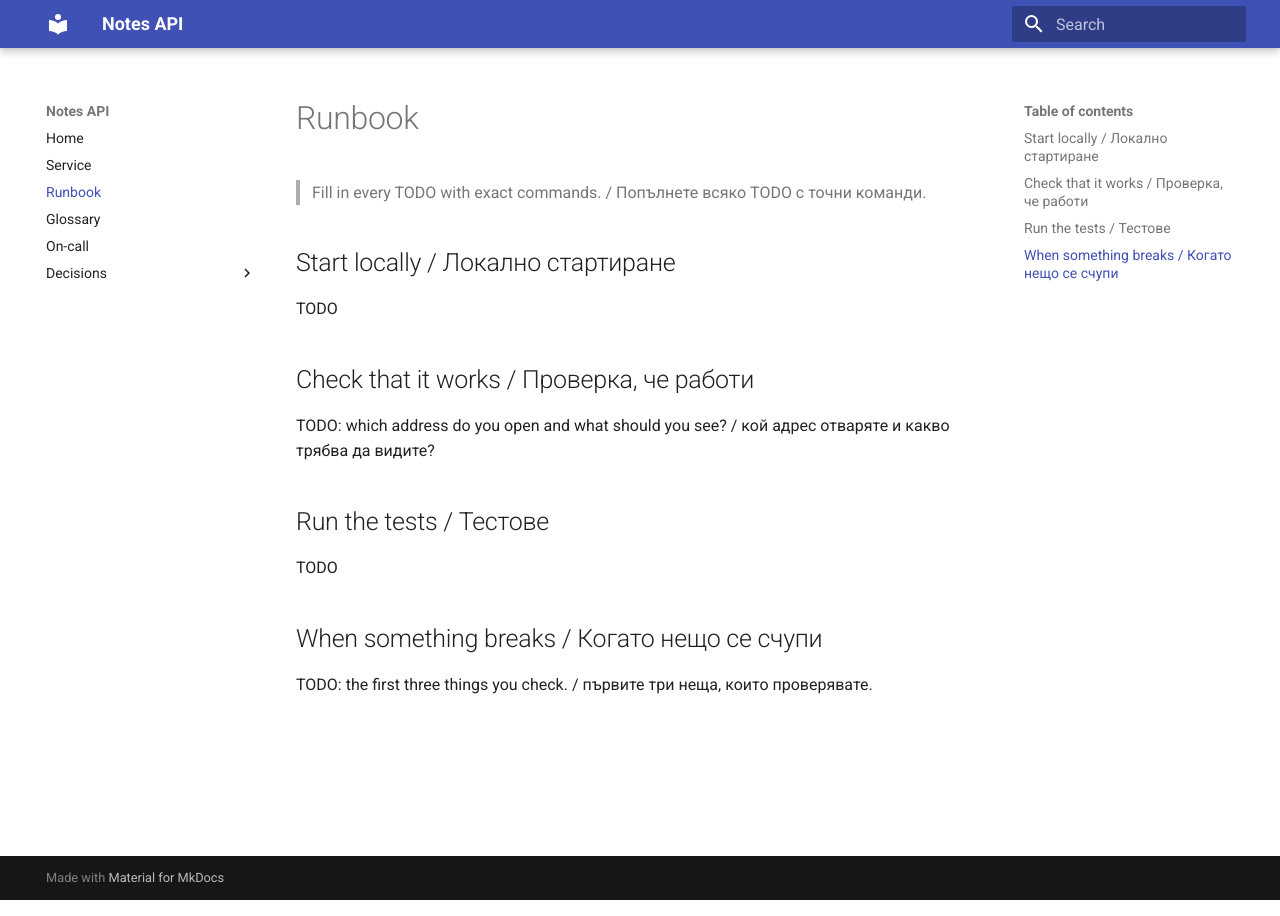
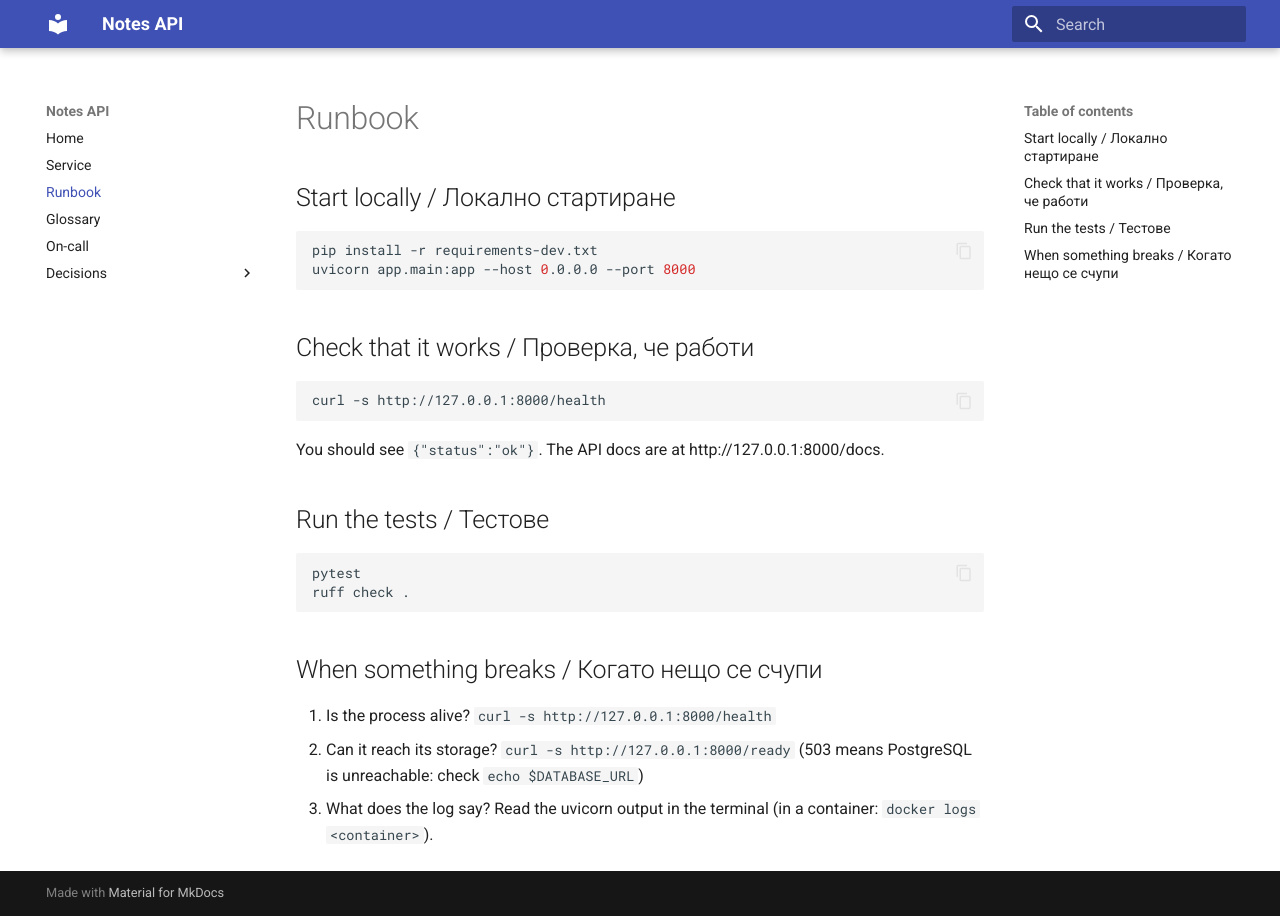
Before and after one commit to borkatah/devops-labs-fn371223025, an MkDocs documentation site: the page built from docs/runbook.md, in a window 1280 px wide. Built offline with MkDocs 1.6.1 and Material for MkDocs 9.7.7, drawn with Linux system fonts in a browser that asks for light colours.

Commit message:
T04: Fill in the runbook

```diff
--- a/docs/runbook.md
+++ b/docs/runbook.md
@@ -1,19 +1,29 @@
 # Runbook
-
-> Fill in every TODO with exact commands. / Попълнете всяко TODO с точни команди.
 
 ## Start locally / Локално стартиране
 
-TODO
+~~~bash
+pip install -r requirements-dev.txt
+uvicorn app.main:app --host 0.0.0.0 --port 8000
+~~~
 
 ## Check that it works / Проверка, че работи
 
-TODO: which address do you open and what should you see? / кой адрес отваряте и какво трябва да видите?
+~~~bash
+curl -s http://127.0.0.1:8000/health
+~~~
+
+You should see `{"status":"ok"}`. The API docs are at http://127.0.0.1:8000/docs.
 
 ## Run the tests / Тестове
 
-TODO
+~~~bash
+pytest
+ruff check .
+~~~
 
 ## When something breaks / Когато нещо се счупи
 
-TODO: the first three things you check. / първите три неща, които проверявате.
+1. Is the process alive? `curl -s http://127.0.0.1:8000/health`
+2. Can it reach its storage? `curl -s http://127.0.0.1:8000/ready` (503 means PostgreSQL is unreachable: check `echo $DATABASE_URL`)
+3. What does the log say? Read the uvicorn output in the terminal (in a container: `docker logs <container>`).
```
